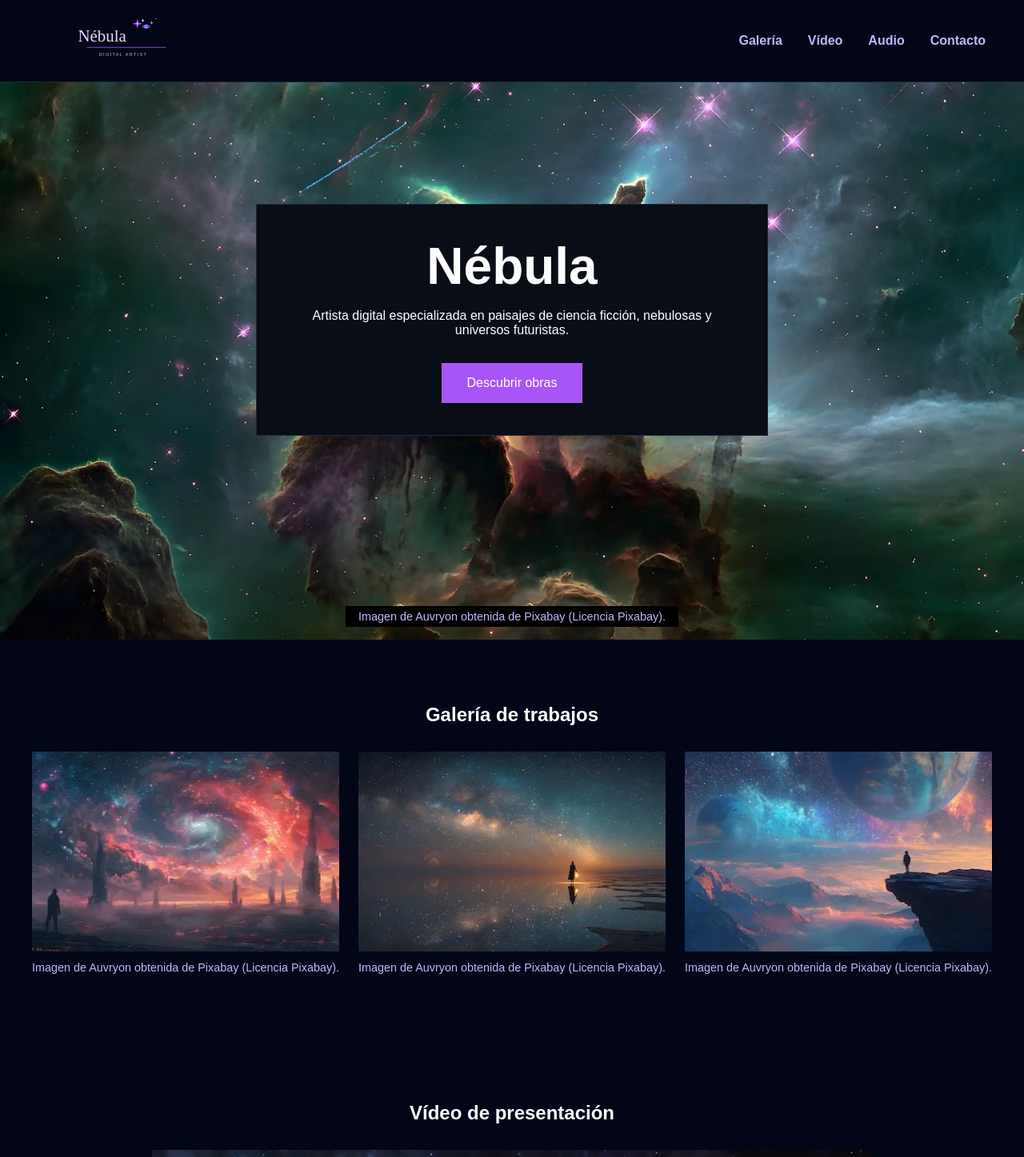
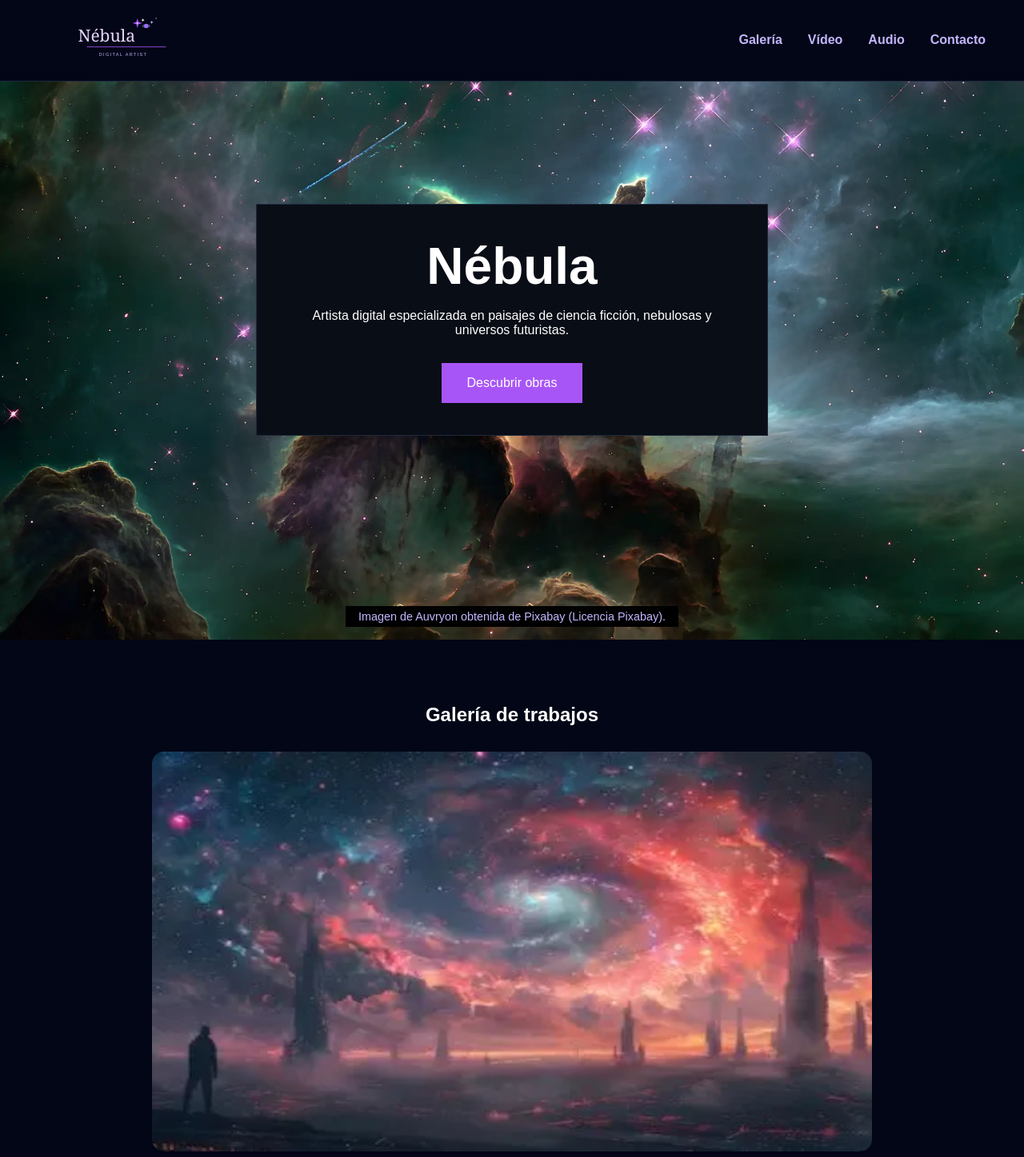
Before and after one commit to jfzdiaz3-stack/3.2.-Landing-Page-Artista-digital, a plain HTML site: page index.html in a window 1280 px wide. Shown: the top 1447 px of the page at 80% size. Drawn offline with Linux system fonts and the light colour scheme; grey boxes are pictures that could not be loaded.

Commit message:
Replace logo image with inline SVG for better scalability and performance; add image viewer functionality and styles for enhanced user experience.

```diff
--- a/index.html
+++ b/index.html
@@ -13,8 +13,58 @@
 
     <header>
 
-        <img src="assets/img/logo.svg" alt="Logotipo de Nébula" width="220" height="90">
+        <svg class="logo-nebula" viewBox="0 0 800 250">
 
+            <text x="180" y="130" font-family="Georgia" font-size="76" fill="#E9D5FF">
+                Nébula
+            </text>
+
+            <path d="M420 50
+             A10 10 0 1 1 420 70
+             A7 7 0 1 0 420 50" fill="#C4B5FD" />
+
+            <path d="M450 25
+             L455 42
+             L472 47
+             L455 52
+             L450 69
+             L445 52
+             L428 47
+             L445 42 Z" fill="#A855F7" />
+
+            <circle cx="450" cy="47" r="3" fill="#ffffff" />
+
+            <path d="M475 25
+             L477 31
+             L483 33
+             L477 35
+             L475 41
+             L473 35
+             L467 33
+             L473 31 Z" fill="#ffffff" />
+
+            <circle cx="490" cy="60" r="10" fill="#8B5CF6" />
+
+            <ellipse cx="490" cy="60" rx="18" ry="5" fill="none" stroke="#C4B5FD" stroke-width="2" />
+
+            <path d="M515 35
+             L517 41
+             L523 43
+             L517 45
+             L515 51
+            L513 45
+             L507 43
+             L513 41 Z" fill="#C4B5FD" />
+
+            <circle cx="535" cy="25" r="2" fill="#ffffff" />
+
+            <line x1="220" y1="155" x2="580" y2="155" stroke="#A855F7" stroke-width="3" />
+
+            <text x="275" y="195" font-family="Arial" font-size="20" letter-spacing="5" fill="#C4B5FD">
+                DIGITAL ARTIST
+            </text>
+
+        </svg>
         <nav>
             <a href="#galeria">Galería</a>
             <a href="#video">Vídeo</a>
@@ -63,11 +113,29 @@
 
             <h2>Galería de trabajos</h2>
 
+            <div class="visor">
+
+                <img id="imagenPrincipal" src="assets/img/imagen1.webp" alt="Imagen principal de la galería" width="900"
+                    height="500">
+
+            </div>
+
             <div class="galeria">
 
                 <figure>
 
-                    <img src="assets/img/imagen1.webp" alt="Imagen 1" width="400" height="250" loading="lazy">
+                    <img class="miniatura" src="assets/img/imagen1.webp" alt="Imagen 1" width="400" height="250"
+                        loading="lazy">
+                    <figcaption>
+                        Imagen de Auvryon obtenida de Pixabay (Licencia Pixabay).
+                    </figcaption>
+
+                </figure>
+
+                <figure>
+
+                    <img class="miniatura" src="assets/img/imagen2.webp" alt="Imagen 2" width="400" height="250"
+                        loading="lazy">
 
                     <figcaption>
                         Imagen de Auvryon obtenida de Pixabay (Licencia Pixabay).
@@ -77,17 +145,8 @@
 
                 <figure>
 
-                    <img src="assets/img/imagen2.webp" alt="Imagen 2" width="400" height="250" loading="lazy">
-
-                    <figcaption>
-                        Imagen de Auvryon obtenida de Pixabay (Licencia Pixabay).
-                    </figcaption>
-
-                </figure>
-
-                <figure>
-
-                    <img src="assets/img/imagen3.webp" alt="Imagen 3" width="400" height="250" loading="lazy">
+                    <img class="miniatura" src="assets/img/imagen3.webp" alt="Imagen 3" width="400" height="250"
+                        loading="lazy">
 
                     <figcaption>
                         Imagen de Auvryon obtenida de Pixabay (Licencia Pixabay).
@@ -168,6 +227,9 @@
 
     </footer>
 
+
+    <script src="script.js"></script>
+
 </body>
 
 </html>
--- /dev/null
+++ b/script.js
@@ -0,0 +1,17 @@
+const imagenPrincipal =
+document.querySelector("#imagenPrincipal");
+
+const miniaturas =
+document.querySelectorAll(".miniatura");
+
+miniaturas.forEach(miniatura => {
+
+    miniatura.addEventListener("click", () => {
+
+        imagenPrincipal.src = miniatura.src;
+
+        imagenPrincipal.alt = miniatura.alt;
+
+    });
+
+});
--- a/style.css
+++ b/style.css
@@ -30,9 +30,6 @@ header {
     z-index: 1000;
 }
 
-header img {
-    height: 70px;
-}
 
 nav {
     display: flex;
@@ -167,3 +164,47 @@ footer {
     background: #020617;
     border-top: 1px solid #1e293b;
 }
+
+/*LOGO NEBULA*/
+.logo-nebula {
+    width: 220px;
+    height: auto;
+    cursor: pointer;
+    transition: transform .3s ease;
+}
+
+.logo-nebula:hover {
+    transform: scale(1.05);
+}
+
+.logo-nebula text {
+    transition: .3s;
+}
+
+.logo-nebula:hover text {
+    fill: #e6dfff;
+}
+
+
+/*VISOR DE IMÁGENES*/
+.visor{
+    text-align:center;
+    margin-bottom:2rem;
+}
+
+#imagenPrincipal{
+    max-width:900px;
+    width:100%;
+    border-radius:15px;
+    transition:.3s;
+}
+
+.miniatura{
+    cursor:pointer;
+    transition:.3s;
+}
+
+.miniatura:hover{
+    transform:scale(1.05);
+    opacity:.8;
+}
```
Also changed, not shown: assets/img/logo.svg (deleted).
